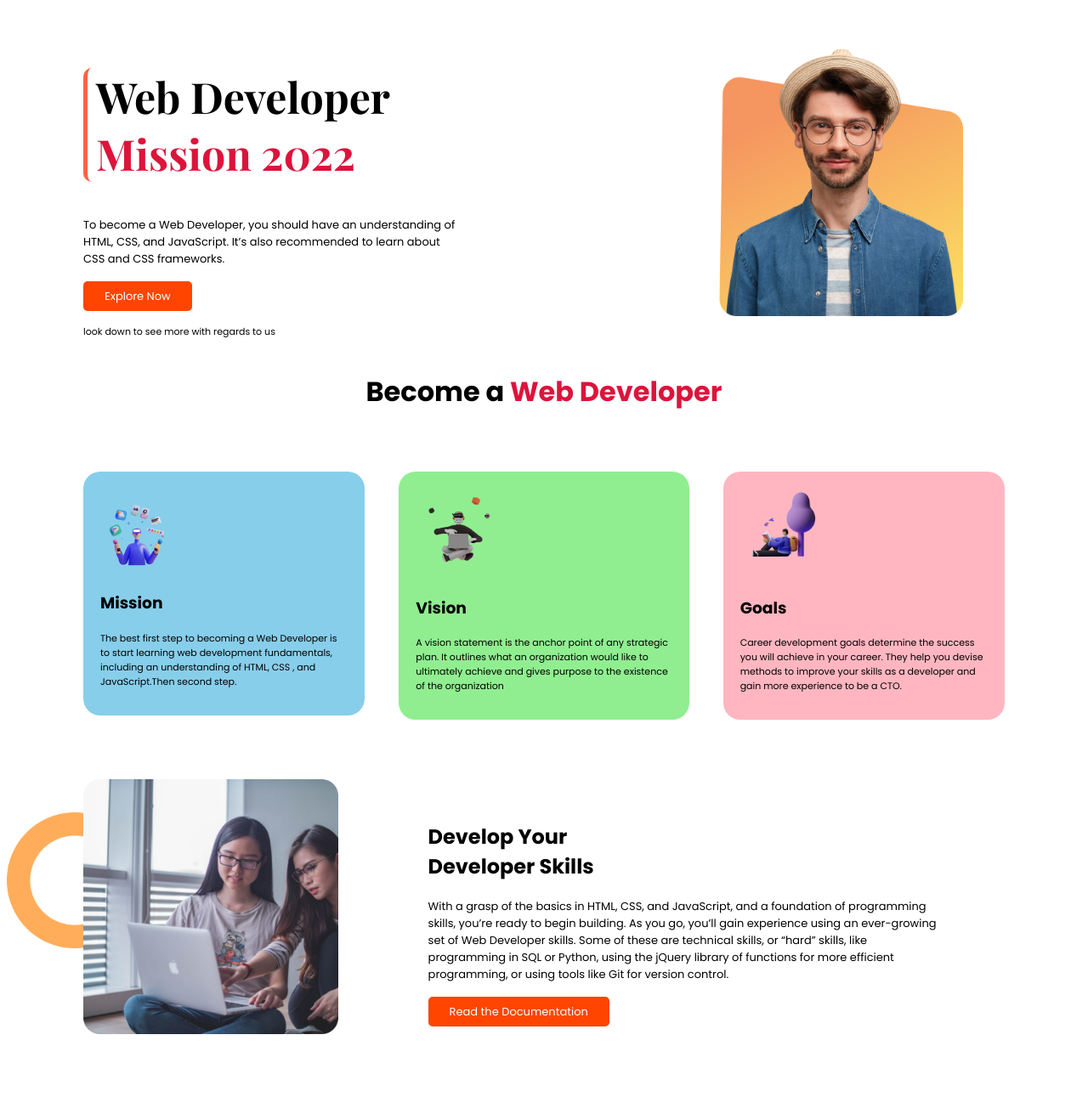
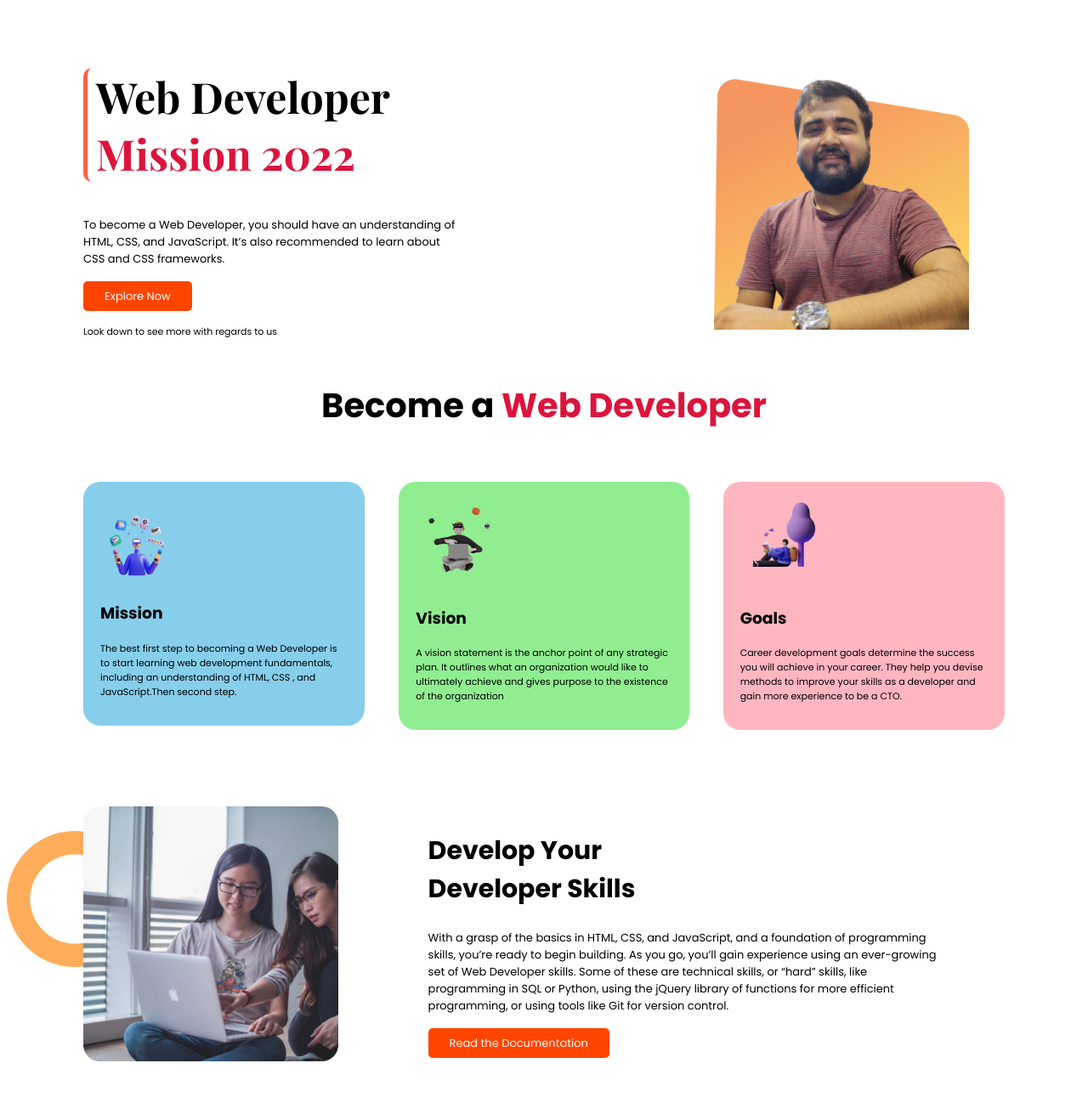
Before and after one commit to Faizul-Rien/Assignment-1, a plain HTML site: page index.html in a window 1280 px wide. Shown: the top 1291 px of the page at 85% size. Drawn offline with nearby package versions, Linux system fonts and the light colour scheme; grey boxes are pictures that could not be loaded.

Commit message:
final commit

```diff
--- a/index.html
+++ b/index.html
@@ -14,19 +14,23 @@
 </head>
 <body>
     <section class="web-developer">
+
         <div class="first-portion">
             <h1>Web Developer <span class="clr">Mission 2022</span></h1>
             <p class="para-fixed">To become a Web Developer, you should have an understanding of HTML, CSS, and JavaScript. It’s also recommended to learn about CSS and CSS frameworks.</p>
             <a class="button" target="_blank" href="https://en.wikipedia.org/wiki/Web_developer">Explore Now</a>
-            <p><small class="size">look down to see more with regards to us</small></p>
+            <p><small class="size">Look down to see more with regards to us</small></p>
         </div>
         <div class="first-portion">
-            <img src="images/person/person-1.png" alt="person-photo">
+            <img src="images/person/rien.png" alt="person-photo">
         </div>
 
     </section>
+
     <h1 class="h-1">Become a <span class="clr">Web Developer</span></h1>
+
     <section class="goals">
+
         <div class="second-portion">
             <div class="first-illust">
                 <img src="images/illustrators/illustrator-1.png" alt="photo">
@@ -35,22 +39,23 @@
             </div>
          </div>
 
-         <div class="second-portion">
+        <div class="second-portion">
             <div class="second-illust">
                 <img src="images/illustrators/illustrator-2.png" alt="photo">
             <h3>Vision</h3>
             <p class="size">A vision statement is the anchor point of any strategic plan. It outlines what an organization would like to ultimately achieve and gives purpose to the existence of the organization</p>
             </div>
 
-         </div>
+        </div>
 
-         <div class="second-portion">
+        <div class="second-portion">
            <div class="third-illust">
             <img src="images/illustrators/illustrator-3.png" alt="photo">
             <h3>Goals</h3>
             <p class="size">Career development goals determine the success you will achieve in your career. They help you devise methods to improve your skills as a developer and gain more experience to be a CTO. </p>
            </div>
-         </div>
+        </div>
+
     </section>
 
     <section class="developer-skills">
@@ -58,6 +63,7 @@
             <img class="background" src="images/pictures/coding.png" alt="coding-photo">
 
         </div>
+
         <div class="third-portion">
             <div class="third-fixed">
                 <h2>Develop Your Developer Skills</h2>
@@ -67,6 +73,7 @@
         </div>
 
     </section>
+
     <section class="success">
        <div class="fourth-portion">
         <div>
@@ -80,7 +87,9 @@
            </div>
 
     </section>
+
     <h1 class="h-1"><span class="sofa">SofaScore</span> Application</h1>
+
     <section class="sofa-score" >
         <div class="fifth-portion">
            <div class="image-fix">
@@ -93,6 +102,7 @@
             <a class="button" target="_blank" href="https://www.sofascore.com/">App Features</a>
         </div>
     </section>
+
     <footer>
         <h2>Web <span class="clr">Development</span></h2>
         <p><small class="size">© Copywrite,This website is belongs to Faizul Hasssan</small></p>
--- a/style.css
+++ b/style.css
@@ -14,7 +14,7 @@ section{
 .first-portion img{
     width: 300px;
     padding-left: 20px;
-    padding-top: 20px;
+    padding-top: 55px;
     margin-left: 90px;
 }
 .first-portion h1{
@@ -53,8 +53,9 @@ a:hover{
 }
 .h-1{
     text-align: center;
-    margin-top: 20px;
-    margin-bottom: 20px;
+    margin-top: 30px;
+    margin-bottom: 10px;
+    font-size: 40px;
 }
 
 .second-portion{
@@ -96,7 +97,7 @@ a:hover{
 .third-portion img{
     width: 300px;
     margin-left:90px ;
-    margin-top: 70px;
+    margin-top: 90px;
 
 }
 .third-fixed{
@@ -104,7 +105,8 @@ a:hover{
     margin-left: -100px;
 }
 .third-fixed h2{
-    margin-right: 400px;
+    margin-right: 300px;
+    font-size: 30px;
 }
 .developer-skills{
     background-image: url(images/shapes/shape-1.png);
@@ -124,7 +126,8 @@ a:hover{
     margin-bottom: 50px;
 }
 .fourth-portion h2{
-    margin-right: 300px;
+    margin-right: 200px;
+    font-size: 30px;
 }
 .success{
     background-image: url(images/shapes/shape-1.png);
@@ -177,4 +180,5 @@ footer{
     padding: 15px;
     color: white;
     background-color: black;
+    margin-top: 30px;
 }
```
Also changed, not shown: images/person/person-3.png (deleted), images/person/person-4.png (deleted), images/person/person-5.png (deleted), images/person/rien.png (added).
